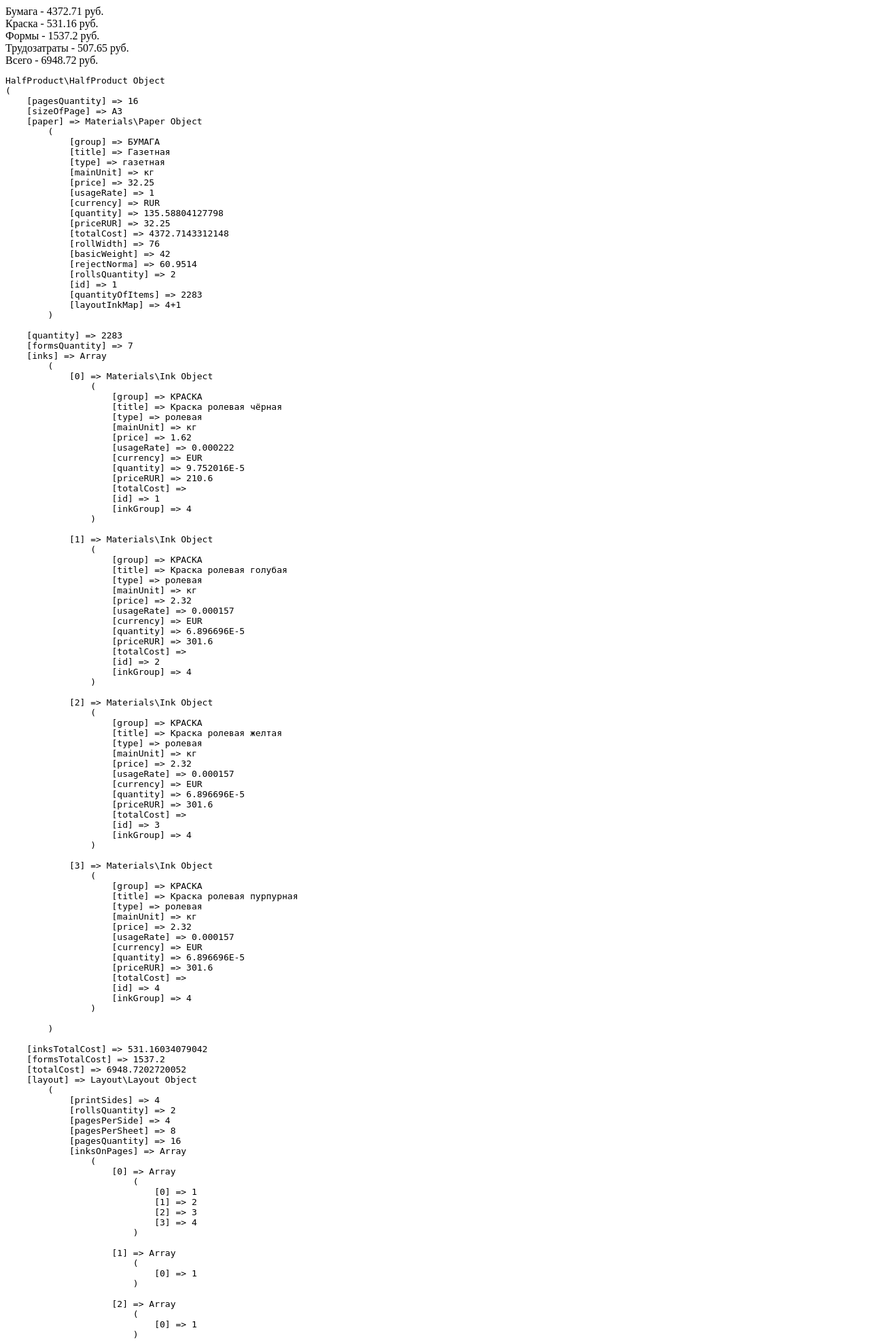
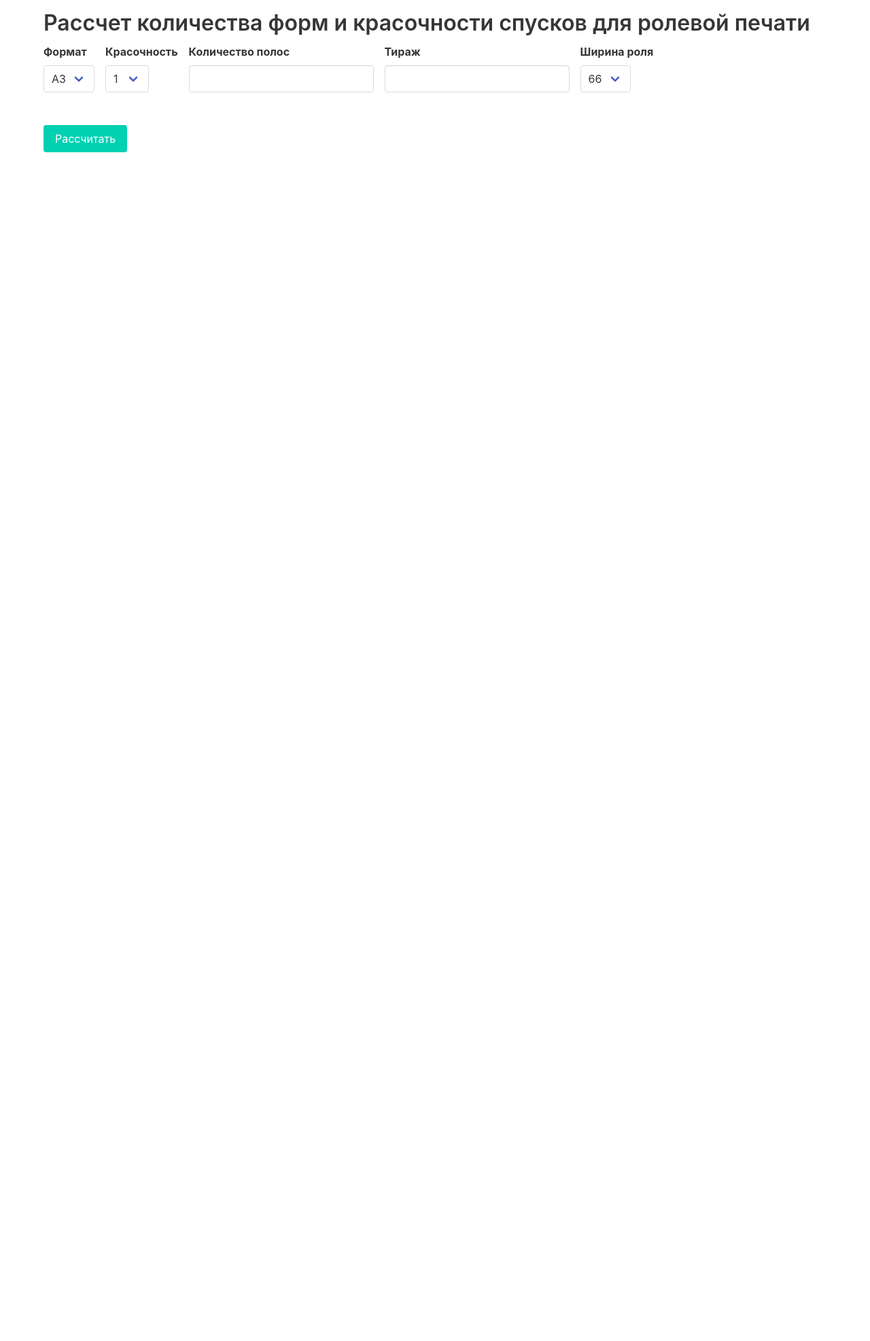
Before and after one commit to voronrk/webcalc-php, a PHP site: page / in a window 1280 px wide. Shown: the top 1973 px of the page at 68% size. After the commit the page ends 224 px from the top, so only its background shows below. Run offline with PHP 8.4, Linux system fonts and the light colour scheme; data that the repository does not hold is empty.

Commit message:
Add simple interface

```diff
--- a/Data.php
+++ b/Data.php
@@ -98,6 +98,7 @@ class getSuboperations extends getData {
             'complexityIndex' => '1',
             'unit' => 'шт.',
             'standardHoursPerPiece' => 0.067,
+            'primaryMaterials' => [],
             'materials' => [],
             'workerIDs' => [1,2,3,4],
         ],
@@ -110,6 +111,7 @@ class getSuboperations extends getData {
             'complexityIndex' => '1',
             'unit' => 'листопрогон',
             'standardHoursPerPiece' => 0.000056,
+            'primaryMaterials' => [],
             'materials' => [],
             'workerIDs' => [1,2,3,4],
         ],
@@ -183,7 +185,7 @@ class getPaper extends getData {
             'usageRate' => 1,
             'basicWeight' => 42,
             'currency' => 'RUR',
-            'rollWidth' => 76
+            // 'rollWidth' => 76
         ]
     ];
 }
--- a/Halfproduct.php
+++ b/Halfproduct.php
@@ -54,7 +54,8 @@ class HalfProduct {
         $params['paperData'] = array_merge(getPaper::getById(1), [
             'rollsQuantity' => $this->layout->rollsQuantity,
             'quantityOfItems' => $this->quantity,
-            'layoutInkMap' => $this->layout->layoutInkMap
+            'layoutInkMap' => $this->layout->layoutInkMap,
+            'rollWidth' => $params['rollWidth'],
         ]);
         $this->paper = new Paper($params['paperData']);
 
--- a/Materials.php
+++ b/Materials.php
@@ -44,8 +44,8 @@ class Paper extends Material {
 
 class Ink extends Material {
 
-    public function calculateQuantity($S) {
-        $this->quantity = $S * $this->usageRate;
+    public function calculateQuantity($square) {
+        $this->quantity = $square * $this->usageRate;
     }
 
     public function __construct($params) {
--- a/Suboperation.php
+++ b/Suboperation.php
@@ -23,8 +23,9 @@ class Suboperation {
 
     public $totalJobCost;           // ФОТ с налогами и коэффициентами
 
-    public $workerIDs=[];           // ID работников
-    public $materials=[];           // Материалы
+    public $primaryMaterials = [];  // основные материалы
+    public $workerIDs = [];         // ID работников
+    public $materials = [];         // Материалы
 
     private function CalculateElapsedTime() {
         $this->elapsedTime = $this->quantity * $this->standardHoursPerPiece;
--- a/index.php
+++ b/index.php
@@ -1,58 +1,86 @@
-<?php
+<!DOCTYPE html>
+<html lang="ru">
+<head>
+    <meta charset="UTF-8">
+    <meta http-equiv="X-UA-Compatible" content="IE=edge">
+    <meta name="viewport" content="width=device-width, initial-scale=1.0">
+    <link rel="stylesheet" href="css/bulma.min.css">
+    <script src=js/script.js?<?=time() ?> defer></script>
+    <title>Красочность и количество форм</title>
+</head>
+<body id="body" class="container py-4" style = "overflow-x:scroll">
 
-include ('Halfproduct.php');
+<div class="field">
+    <h1 class="title">Рассчет количества форм и красочности спусков для ролевой печати</h1>
+</div>
 
-use Halfproduct\HalfProduct;
+<div class="field is-grouped">
+    <div class="field mr-4">
+        <label class="label">Формат</label>
+        <div class="select">
+            <select id="size">
+                <option value = "A3">A3</option>
+                <option value = "A4">A4</option>
+                <option value = "A2">A2</option>
+            </select>
+        </div>
+    </div>
 
+    <div class="field mr-4">
+        <label class="label">Красочность</label>
+        <div class="select">
+            <select id="default-ink">
+                <option value = 1>1</option>
+                <option value = 2>2</option>
+                <!-- <option value = 3>3</option> -->
+                <option value = 4>4</option>
+            </select>
+        </div>
+    </div>
 
-function debug($data) {
-    echo "<pre>";
-    print_r($data);
-    echo "</pre>";
-}
+    <div class="field mr-4">
+        <label class="label">Количество полос</label>
+        <div class="control">
+            <input class="input" type="number" id="page-quantity">
+        </div>
+    </div>
 
-// const QUANTITY = 2500;
+    <div class="field mr-4">
+        <label class="label">Тираж</label>
+        <div class="control">
+            <input class="input" type="number" id="quantity">
+        </div>
+    </div>
 
-const QUANTITY = 2283;
-const SIZE = 'A3';
+    <div class="field mr-4">
+        <label class="label">Ширина роля</label>
+        <div class="select">
+            <select id="roll-width">
+                <option value = 66>66</option>
+                <option value = 70>70</option>
+                <option value = 76>76</option>
+                <option value = 80>80</option>
+                <option value = 84>84</option>
+            </select>
+        </div>
+    </div>
 
-$configName = "Newspaper Block";
+</div>
+<table class = "table is-bordered">
+    <tr id="pages-ink"></tr>
+</table>
 
-$inksOnPages = [
-    [1,2,3,4],
-    [1],
-    [1],
-    [1],
-    [1],
-    [1],
-    [1],
-    [1,2,3,4],
-    [1,2,3,4],
-    [1],
-    [1],
-    [1],
-    [1],
-    [1],
-    [1],
-    [1,2,3,4],
-];
+<div class="field">
+    <label class="label"> </label>
+    <button class="button is-primary">Рассчитать</button>
+</div>
 
-$halfProductData = [
-    'configName' => $configName,
-    'quantity' => QUANTITY,
-    'sizeOfPage' => SIZE,
-    'inksOnPages' => $inksOnPages,
-    'inkGroup' => 4,
-];
+<table class = "table is-bordered" id="result"></table>
 
-$newspaperBlock = new HalfProduct($halfProductData);
+<!-- <div class="has-text-weight-bold">Форм: <span id="result-forms-quantity"><span></div>
+<div class="has-text-weight-bold">Ролей: <span id="result-rolls-quantity"><span></div>
+<div class="has-text-weight-bold">Красочность: <span id="result-layout-inks"><span></div>
+<table class = "table is-bordered" id="result-ink-map"></table> -->
 
-echo "Бумага - " . round($newspaperBlock->paper->totalCost,2) . " руб.<br>";
-echo "Краска - " . round($newspaperBlock->inksTotalCost,2) . " руб.<br>";
-echo "Формы - " . round($newspaperBlock->formsTotalCost,2) . " руб.<br>";
-echo "Трудозатраты - " . (round($newspaperBlock->suboperations[0]->totalJobCost,2) + round($newspaperBlock->suboperations[1]->totalJobCost,2)) . " руб.<br>";
-echo "Всего - " . (round($newspaperBlock->totalCost,2)) . " руб.<br>";
-
-debug($newspaperBlock);
-
-?>
+</body>
+</html>
--- /dev/null
+++ b/js/script.js
@@ -0,0 +1,149 @@
+'use strict';
+
+const sizeField = document.querySelector('#size');
+const pageQuantityField = document.querySelector('#page-quantity');
+const quantityField = document.querySelector('#quantity');
+const defaultInkField = document.querySelector('#default-ink');
+const rollWidthField = document.querySelector('#roll-width');
+const btnRun = document.querySelector('button');
+const pagesInkSelect = document.querySelector('#pages-ink');
+
+// const resultFormsQuantity = document.querySelector('#result-forms-quantity');
+// const resultRollsQuantity = document.querySelector('#result-rolls-quantity');
+// const resultLayoutInks = document.querySelector('#result-layout-inks');
+// const resultInkMap = document.querySelector('#result-ink-map');
+const result = document.querySelector('#result');
+
+
+let pageQuantity = 0;
+let inkOnPages = [];
+let pages = [];
+pageQuantityField.value = '';
+
+class Cell {
+    pageNum;
+    ink = [];
+
+    colors = [
+        '',
+        'is-clickable',
+        'is-clickable has-background-primary',
+        'is-clickable has-background-warning',
+        'is-clickable has-background-info',
+    ]
+
+    update(value) {
+        this.ink = value;
+        this.view.className = this.colors[this.ink.length];
+        this.view.querySelector('#ink').innerText = this.ink.length;
+    }
+
+    render() {
+        let cell = document.createElement('td');
+        cell.innerHTML = `
+            <span class="is-size-7">${this.pageNum}</span><br>
+            <span class="has-text-weight-bold" id="ink"></span>
+        `;
+        cell.addEventListener('click', ()=> {
+            switch (this.ink.length) {
+                case 1:
+                    this.update([1,2,3,4]);
+                    break;
+                case 2:
+                    this.update([1]);
+                    break;
+                case 4:
+                    this.update([1,2]);
+                    break;
+            }
+        });
+        return cell;
+    }
+
+    constructor(pageNum, inks) {
+        this.pageNum = pageNum;
+        for (let i=1;i<=inks;i++) {
+            this.ink.push(i);
+        }
+        this.view = this.render();
+        this.update(this.ink);
+    }
+}
+
+function renderPageInkSelect() {
+    pagesInkSelect.innerHTML = '';
+    pages = [];
+    for(let item=1; item<=pageQuantity; item++) {
+        let cell = new Cell(item, +defaultInkField.value);
+        pages.push(cell);
+        pagesInkSelect.appendChild(cell.view);
+    };
+}
+
+function renderResult_DEPRECATED(data) {
+    resultFormsQuantity.innerHTML = '';
+    resultRollsQuantity.innerHTML = '';
+    resultInkMap.innerHTML = `
+    <tr>
+        <th>Спуск</th>
+        <th>Красочность</th>
+    </tr>
+    `;
+    resultFormsQuantity.innerHTML = data.formQuantity;
+    resultRollsQuantity.innerHTML = data.rollsQuantity;
+    resultLayoutInks.innerHTML = data.layoutInkMap;
+
+    for(let index in data.inkMap) {
+        resultInkMap.innerHTML += `
+        <tr>
+            <td>${index}</td>
+            <td>${data.inkMap[index].length}</td>
+        </tr>
+        `;
+    }
+
+}
+
+function renderResult(data) {
+    result.innerHTML = `
+    <tr>
+        <th>Параметр</th>
+        <th>Значение</th>
+    </tr>
+    `;
+    for(let index in data) {
+        result.innerHTML += `
+        <tr>
+            <td>${data[index].title}</td>
+            <td>${data[index].value}</td>
+        </tr>
+        `;
+    }
+
+}
+
+async function calculate(pageQuantity, size, inks, quantity, rollWidth) {
+    const data={'pageQuantity': pageQuantity, 'size': size, 'inks': inks, 'quantity': quantity, 'rollWidth': rollWidth};
+    const response = await fetch ('calculate.php', {
+        method: 'POST',
+        headers: {'Content-Type': 'application/json'},
+        body: JSON.stringify(data)
+    });
+    return await response.json();
+};
+
+btnRun.addEventListener('click', ()=> {
+    inkOnPages = [];
+    for (let page of pages) {
+        inkOnPages.push(page.ink);
+    };
+    calculate(pageQuantityField.value, sizeField.value, inkOnPages, quantityField.value, rollWidthField.value)
+        .then((data) => {
+            renderResult(data);
+        });
+});
+
+pageQuantityField.addEventListener('input', ()=> {
+    pageQuantity = pageQuantityField.value;
+    renderPageInkSelect();
+});
```
Also changed, not shown: calculate.php (added, +101 -0 lines), 1 other file.
